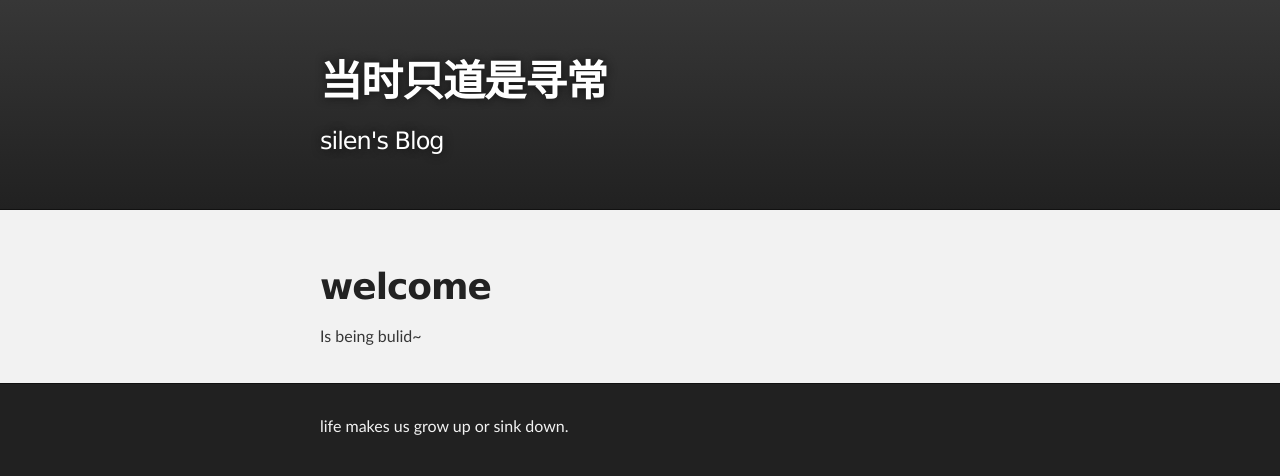
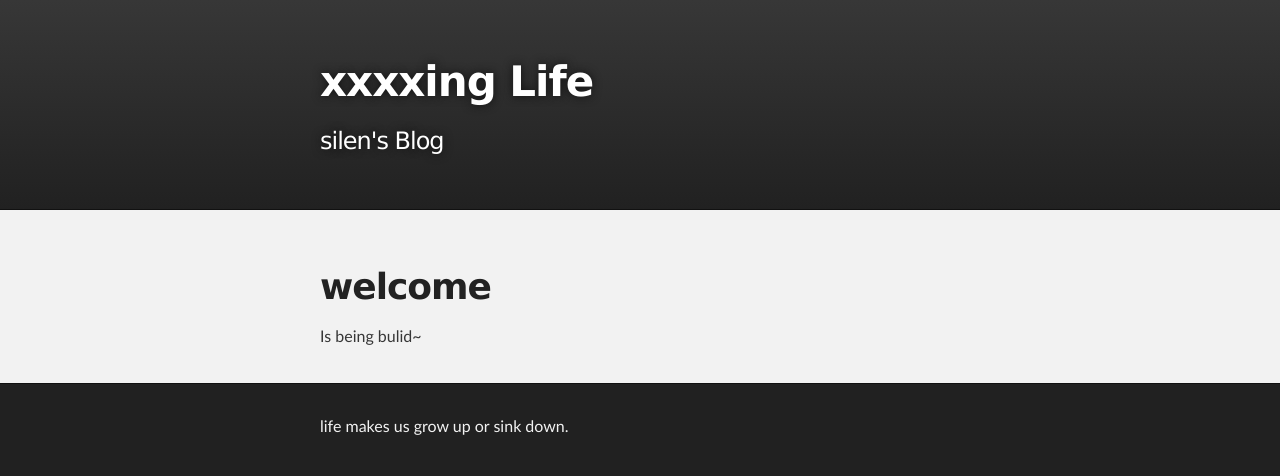
Before and after one commit to silen0304/1silen0304.github.io, a plain HTML site: page index.html in a window 1280 px wide. Drawn offline with Linux system fonts and the light colour scheme.

Commit message:
Update index.html

```diff
--- a/index.html
+++ b/index.html
@@ -17,7 +17,7 @@
     <div id="header_wrap" class="outer">
         <header class="inner">
          <!-- <a id="forkme_banner" href="https://github.com/silen0304">View on GitHub</a> -->
-          <h1 id="project_title">当时只道是寻常</h1>
+          <h1 id="project_title">xxxxing Life</h1>
           <h2 id="project_tagline">silen&#39;s Blog</h2>
 
         </header>
```
